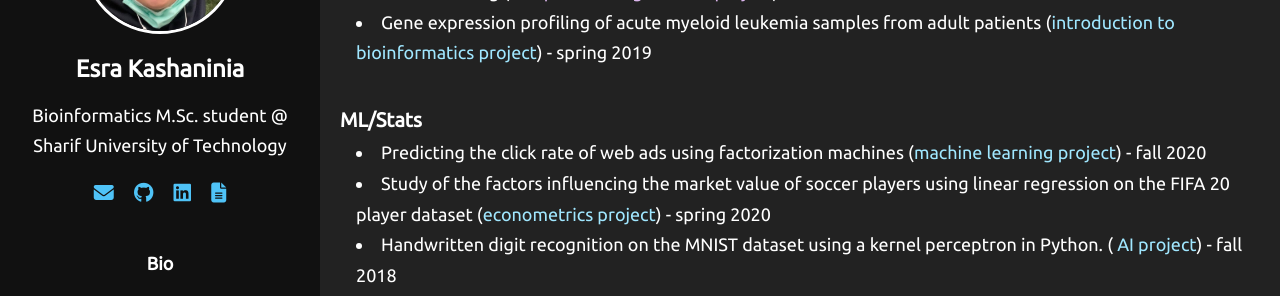
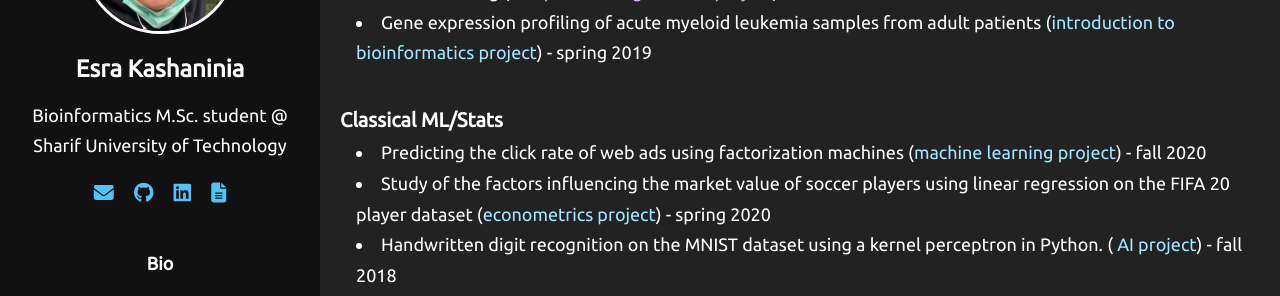
Before and after one commit to Esra-K/Esra-K.github.io, a Jekyll site: the page built from index.md, in a window 1280 px wide and 900 px high, scrolled down 1452 px. Shown: the part 152-448 px from the top of the window. Built offline with Jekyll 4.4.1, drawn with Linux system fonts in a browser that asks for light colours.

Commit message:
very minor change

```diff
--- a/index.md
+++ b/index.md
@@ -151,7 +151,7 @@ layout: default
     </ul>
 
     <br />
-    <h3>ML/Stats</h3>
+    <h3>Classical ML/Stats</h3>
     <ul>
       <li>
         Predicting the click rate of web ads using factorization machines (<a
```
